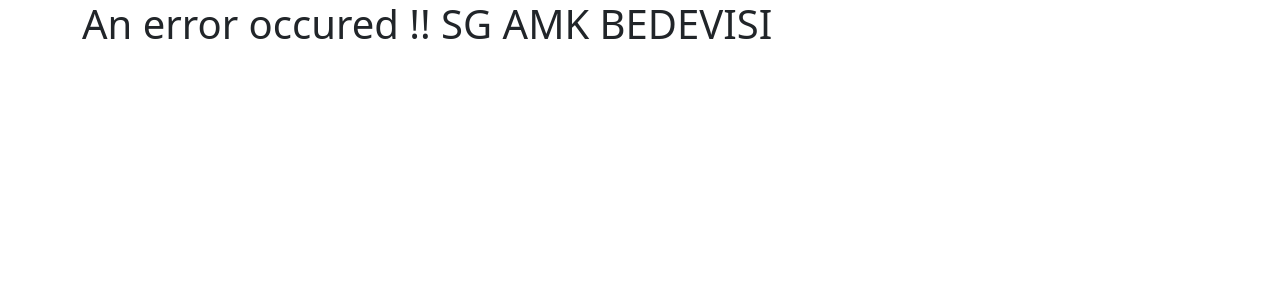
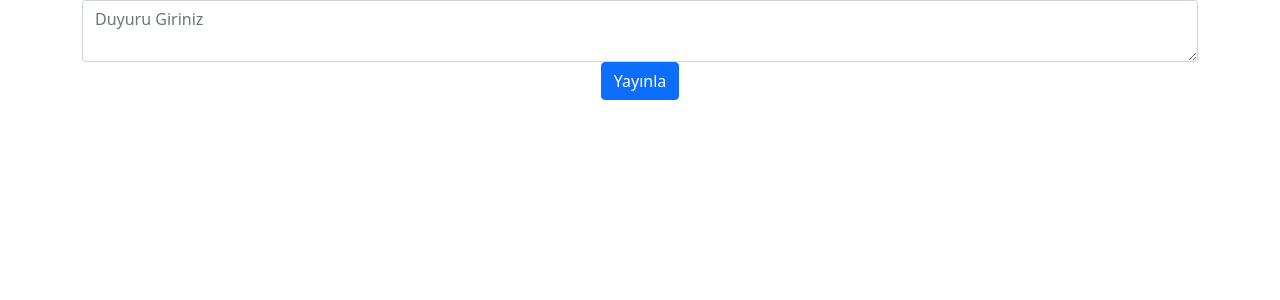
Before and after one commit to GurkanAltintas/EDevletProject, a React (Create React App) app in the folder src/main/webapp/e-nabiz/: page /duyuru in a window 1280 px wide. Shown: the top 300 px of the page. Built offline with nearby package versions, Linux system fonts and the light colour scheme.

Commit message:
observer pattern finish

```diff
--- a/src/main/webapp/e-nabiz/src/App.js
+++ b/src/main/webapp/e-nabiz/src/App.js
@@ -7,6 +7,8 @@ import { BrowserRouter,Switch, Route } from "react-router-dom";
 import Imzagiris from "./components/imzagiris/Imzagiris";
 import Admin from "./admin/Admin";
 import AdminProcess from "./admin/AdminProcess";
+import Duyuru from "./admin/Duyuru";
+import Duyurularım from "./components/home/Duyurularım";
 function App() {
   return (
     <div className="App">
@@ -16,6 +18,8 @@ function App() {
                     <Route path="/" exact component={Login}/>
                     <Route path="/register" component={Register}/>
                     <Route path="/imza" component={Imzagiris}/>
+                    <Route path="/duyuru" component={Duyuru}/>
+                    <Route path="/home/duyurular" component={Duyurularım}/>
                     <Route path="/admin" component={Admin}/>
                     <Route path="/adminProcess" component={AdminProcess}/>
                     <Route path="/home" component={Home}/>
--- a/src/main/webapp/e-nabiz/src/admin/AdminProcess.js
+++ b/src/main/webapp/e-nabiz/src/admin/AdminProcess.js
@@ -1,24 +1,30 @@
 import React, {Component} from 'react';
-import {Container, Row} from "reactstrap";
+import {Col, Container, Row} from "reactstrap";
 import AdminNav from "./AdminNav";
+import Duyuru from "./Duyuru";
+import GetUser from "./GetUser";
 
 class AdminProcess extends Component {
 
-    state={
-        duyuru:false,
-        kullanıcı:false
+    state = {
+        duyuru: false,
+        kullanıcı: false
     }
+    changeDuyuru = () => {
+        this.setState({duyuru: true})
+    }
+
     render() {
         return (
             <div>
                 <Container>
-                    <Row >
+                    <Row>
                         <AdminNav state={this.state}/>
 
                     </Row>
                     <Row>
 
-                        <h1>eheuhuhu</h1>
+
                     </Row>
                 </Container>
 
--- /dev/null
+++ b/src/main/webapp/e-nabiz/src/admin/Duyuru.js
@@ -0,0 +1,62 @@
+import React, {Component} from 'react';
+import {Badge, Button, FormGroup, Input} from "reactstrap";
+import { withRouter } from 'react-router-dom';
+import alertify from "alertifyjs";
+
+class Duyuru extends Component {
+
+    state = {
+        announcement: 0
+    }
+
+
+    handleChange = event => {
+        this.setState({announcement: event.target.value})
+    }
+
+    handleSubmit = async event => {
+        event.preventDefault()
+
+        const requestOptions = {
+            method: 'POST',
+            headers: {'Content-Type': 'application/json'},
+            body: JSON.stringify(this.state)
+        };
+
+        fetch('http://localhost:8080/api/user/admin/saveAnnouncement', requestOptions)
+            .then(response =>
+                response.json().then(data => {
+
+                    if(data.result.code=="0000")
+                        alertify.success("Duyuru Yayınlandı !");
+                        this.props.history.push("/adminProcess")
+                    }
+                )).catch(error => {
+            console.log(error)
+            alertify.error("Something gone wrong !");
+        });
+
+    }
+
+    render() {
+        return (
+            <div>
+                <form onSubmit={this.handleSubmit} style={{textAlign: 'center'}}>
+                    <FormGroup>
+                        <Input type="textarea"
+                               placeHolder="Duyuru Giriniz"
+                               name="TC Kimlik No" id="TC"
+                               onChange={this.handleChange}
+
+                        />
+                    </FormGroup>
+                    <Button color="success" type="submit" color="primary">Yayınla</Button>
+                    <Badge color="primary">
+                    </Badge>
+                </form>
+            </div>
+        );
+    }
+}
+
+export default withRouter(Duyuru);
--- /dev/null
+++ b/src/main/webapp/e-nabiz/src/admin/GetUser.js
@@ -0,0 +1,13 @@
+import React, {Component} from 'react';
+
+class GetUser extends Component {
+    render() {
+        return (
+            <div>
+                <h1>user</h1>
+            </div>
+        );
+    }
+}
+
+export default GetUser;
--- /dev/null
+++ b/src/main/webapp/e-nabiz/src/components/home/Duyurularım.js
@@ -0,0 +1,54 @@
+import React, {Component} from 'react';
+import { Table } from 'reactstrap';
+import alertify from "alertifyjs";
+import Navbar from "./navbar/Navbar";
+
+
+class Duyurularım extends Component {
+    state={
+        duyuru:[]
+    }
+
+    componentDidMount() {
+
+
+
+        fetch('http://localhost:8080/api/user/admin/getAllAnnouncements')
+            .then(response => response.json()).then(data =>
+            this.setState({duyuru:data.data}))
+            .catch(error => {
+            console.log(error)
+            alertify.error("Something gone wrong !");
+        });
+    }
+
+    render() {
+        return (
+            <div>
+                <Navbar/>
+                <Table borderless>
+                    <thead>
+                    <tr>
+                        <th>#</th>
+                        <th>Duyuru İçeriği</th>
+                    </tr>
+                    </thead>
+                    <tbody>
+                    {
+                        this.state.duyuru.map(item =>(
+
+                            <tr key={item.id}>
+                                <th scope="row">{item.id}</th>
+                                <td>{item.announcement}</td>
+                            </tr>
+                        ))
+                    }
+
+                    </tbody>
+                </Table>
+            </div>
+        );
+    }
+}
+
+export default Duyurularım;
--- a/src/main/webapp/e-nabiz/src/components/home/navbar/Navbar.js
+++ b/src/main/webapp/e-nabiz/src/components/home/navbar/Navbar.js
@@ -48,6 +48,9 @@ class Navibar extends Component {
                                     </DropdownItem>
                                 </DropdownMenu>
                             </UncontrolledDropdown>
+                            <NavItem>
+                                <NavLink href="/home/duyurular">Duyurularım</NavLink>
+                            </NavItem>
                         </Nav>
                         <NavbarText>Simple Text</NavbarText>
                     </Collapse>
```
